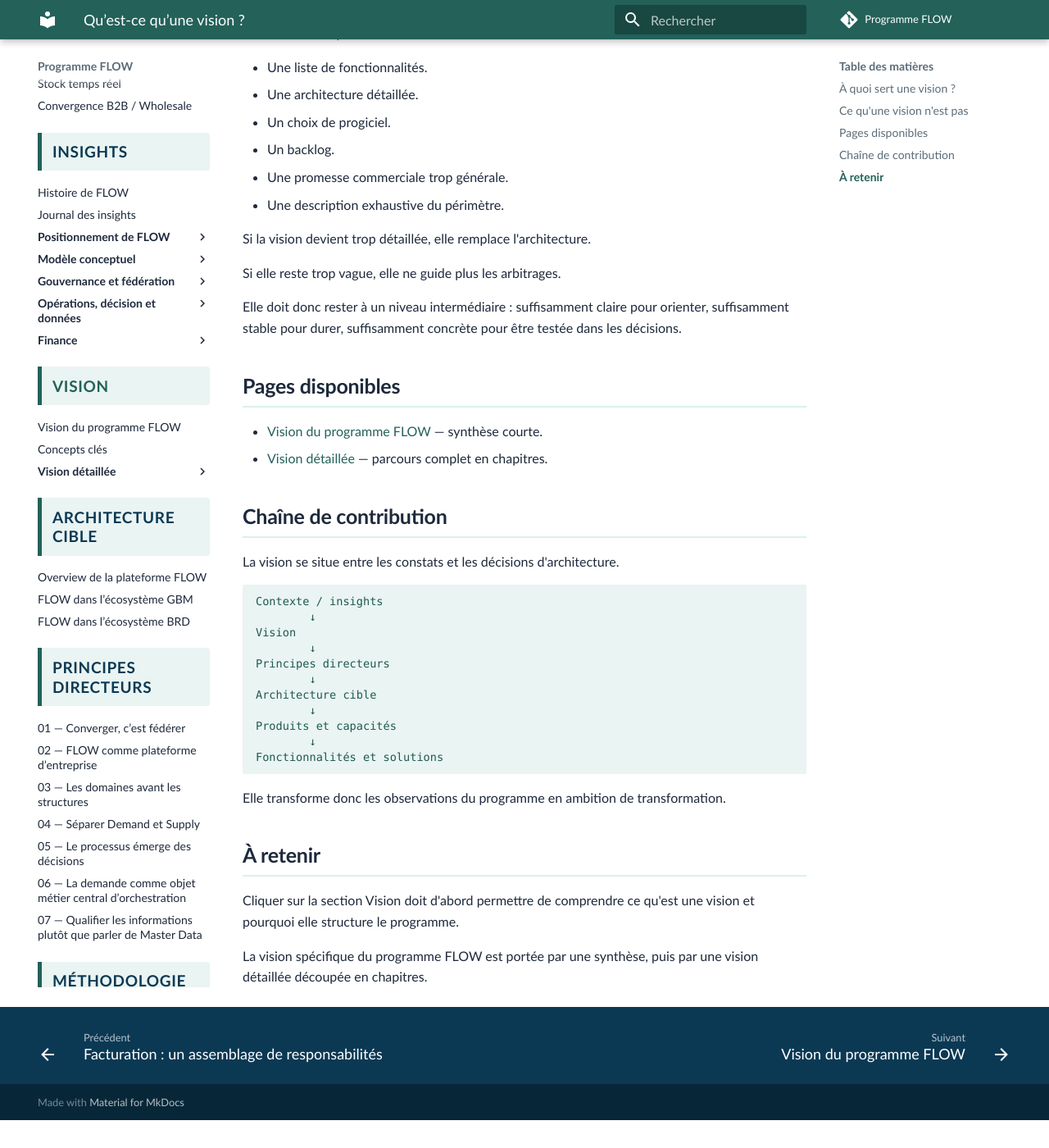
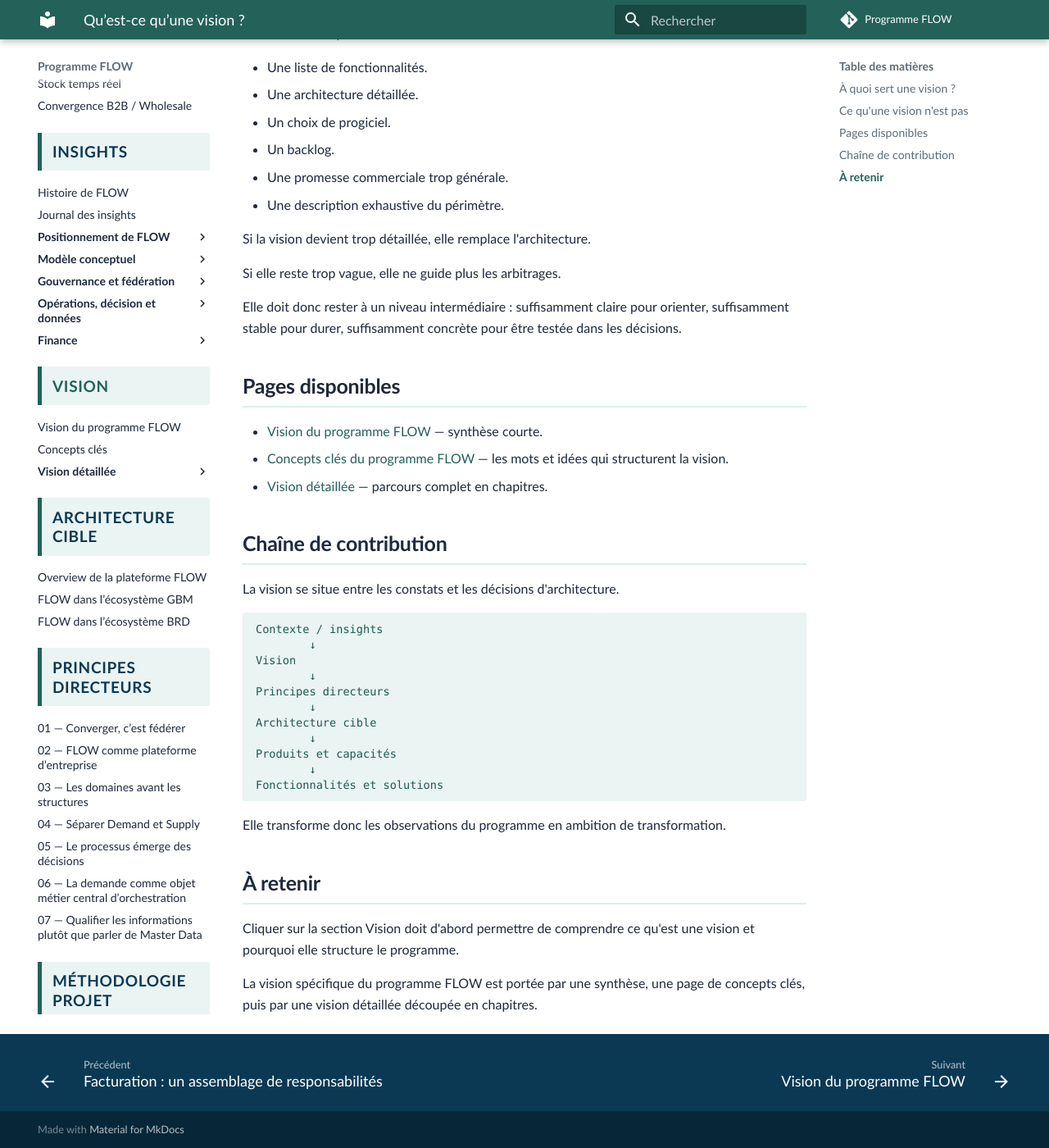
Before and after one commit to laurent-sintes/FLOW-Program, an MkDocs documentation site: the page built from docs/vision/index.md, in a window 1280 px wide and 1400 px high, scrolled down 899 px. Shown: the whole window at 82% size. Built offline with MkDocs 1.6.1 and Material for MkDocs 9.7.7, drawn with Linux system fonts in a browser that asks for light colours; comment, search, counter and statistics services are not loaded; before the commit the page ends 2265 px from its top, so only the background shows below that.

Commit message:
Ajouter les concepts clés dans l'index Vision

```diff
--- a/docs/vision/index.md
+++ b/docs/vision/index.md
@@ -41,6 +41,7 @@
 ## Pages disponibles
 
 - [Vision du programme FLOW](vision-programme-flow.md) — synthèse courte.
+- [Concepts clés du programme FLOW](concepts-cles.md) — les mots et idées qui structurent la vision.
 - [Vision détaillée](vision-detaillee/index.md) — parcours complet en chapitres.
 
 ## Chaîne de contribution
@@ -67,4 +68,4 @@
 
 Cliquer sur la section Vision doit d'abord permettre de comprendre ce qu'est une vision et pourquoi elle structure le programme.
 
-La vision spécifique du programme FLOW est portée par une synthèse, puis par une vision détaillée découpée en chapitres.
+La vision spécifique du programme FLOW est portée par une synthèse, une page de concepts clés, puis par une vision détaillée découpée en chapitres.
```
